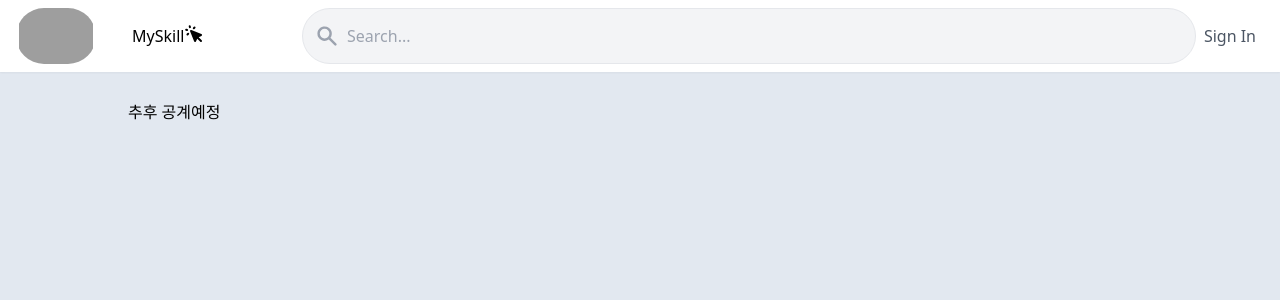
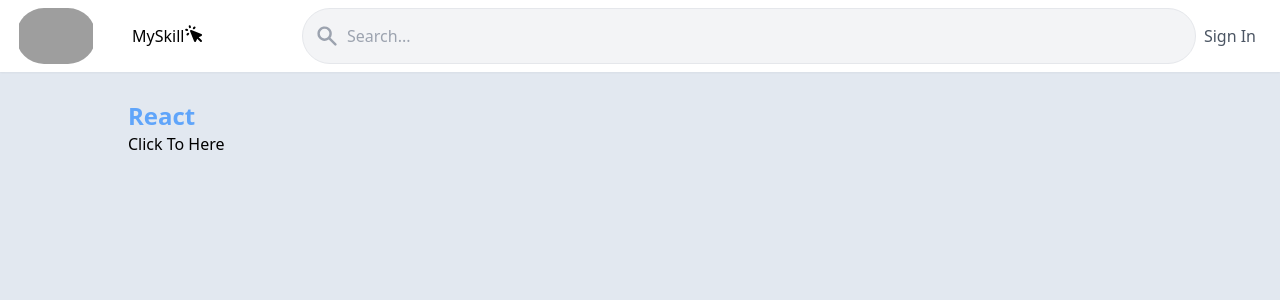
Before and after one commit to alstjd0051/alstjd0051folder, a Next.js app: page /skill in a window 1280 px wide. Shown: the top 300 px of the page. Built offline with nearby package versions, Linux system fonts and the light colour scheme; no server answers; grey boxes are pictures that could not be loaded.

Commit message:
create:: SkillPage

```diff
--- a/pages/skill/index.tsx
+++ b/pages/skill/index.tsx
@@ -1,9 +1,15 @@
+import Link from "next/link";
 import React from "react";
 
 const SkillPage = () => {
   return (
     <div className="max-w-5xl my-7 mx-auto">
-      <h1>추후 공계예정</h1>
+      <Link href={"https://minseongfolio2022-2d8e6.web.app/"}>
+        <div className="flex flex-col cursor-pointer">
+          <h1 className="font-bold text-2xl text-blue-400">React</h1>
+          <p>Click To Here</p>
+        </div>
+      </Link>
     </div>
   );
 };
```
